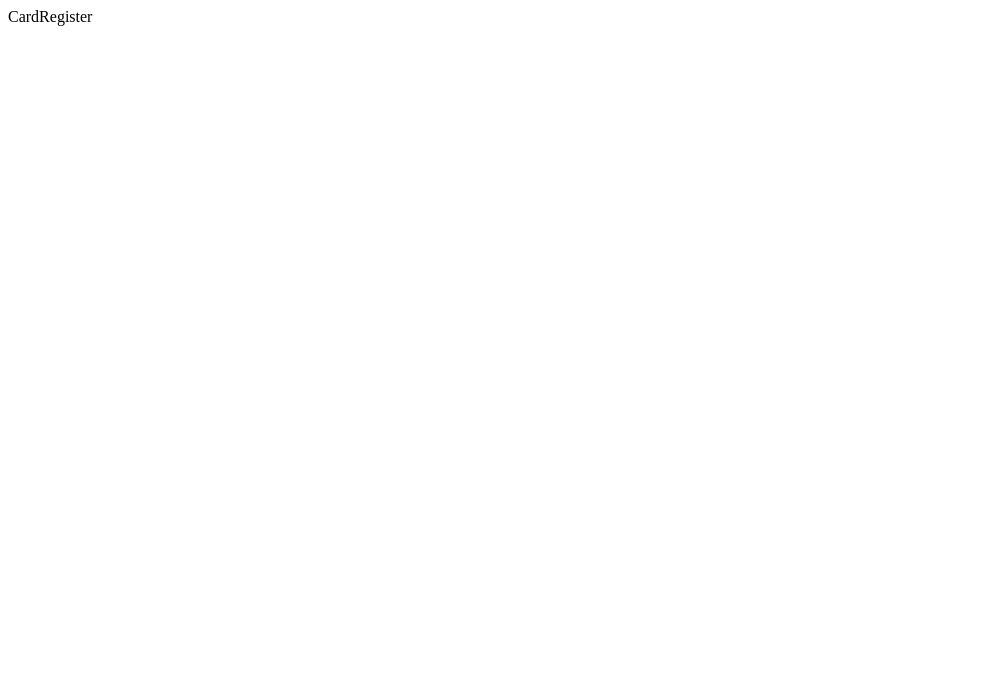
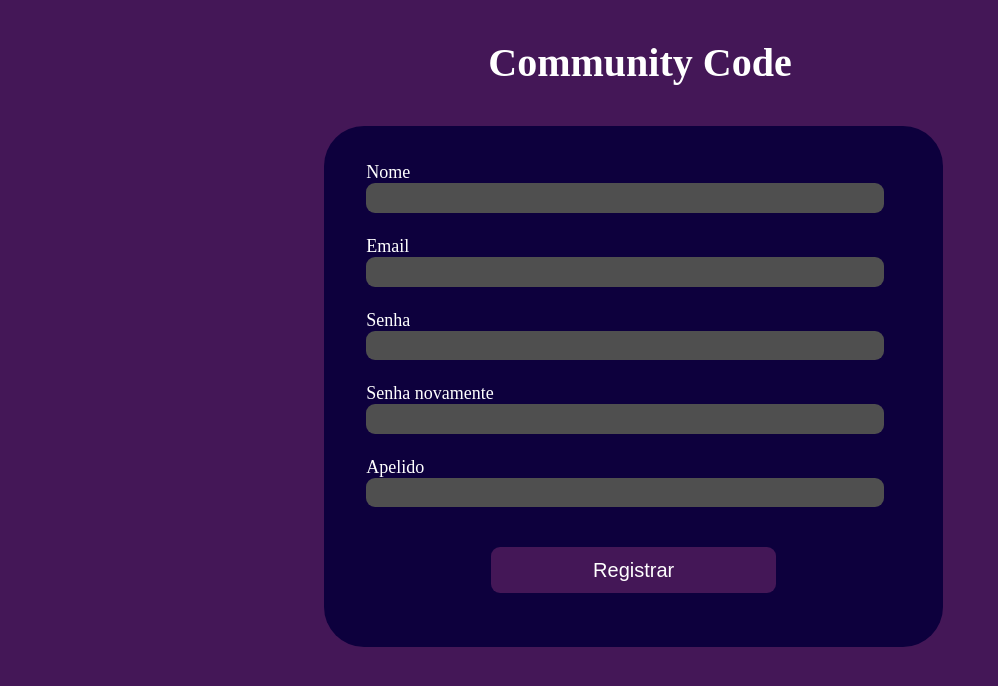
Before and after one commit to Oieusouopi/Projeto-Blog-Front-End, a React (Create React App) app: page /register in a window 1280 px wide. Shown: the top 686 px of the page, without its empty margins (0-998 px from the left). Built offline with nearby package versions, Linux system fonts and the light colour scheme.

Commit message:
styles and page register

```diff
--- a/src/components/cardRegister/CardRegister.jsx
+++ b/src/components/cardRegister/CardRegister.jsx
@@ -1,7 +1,33 @@
-import React from 'react'
+import React from "react"
+import "./style.css"
 
 export default function CardRegister() {
   return (
-    <div>CardRegister</div>
+    <div>
+      <h1 className="title">Community Code</h1>
+      <div className="input_format">
+        <label className="input_form">
+          Nome
+          <input type="text" />
+        </label>
+        <label className="input_form">
+          Email
+          <input type="email" />
+        </label>
+        <label className="input_form">
+          Senha
+          <input type="password" />
+        </label>
+        <label className="input_form">
+          Senha novamente
+          <input type="password" />
+        </label>
+        <label className="input_form">
+          Apelido
+          <input type="text" />
+        </label>
+          <button type="button">Registrar</button>
+      </div>
+    </div>
   )
 }
--- /dev/null
+++ b/src/components/cardRegister/style.css
@@ -0,0 +1,63 @@
+.input_format {
+    width: 45%;
+    height: 50%;
+    display: flex;
+    flex-direction: column;
+    justify-content: center;
+    background-color: #0d003d;
+    border-radius: 40px;
+    border: none;
+    margin-left: 25%;
+    padding: 2%;
+}
+
+* {
+    background-color: #441757;
+}
+
+.title {
+    padding: 1%;
+    font-size: 40px;
+    text-align: center;
+    color: #FFFF;
+}
+
+.input_form {
+    display: grid;
+    padding: 2%;
+    background-color: #0d003d;
+    margin-left: 1%;
+}
+
+input {
+    border-radius: 9px;
+    background-color: #4f4f4f;
+    color: #FFFF;
+    font-size: medium;
+    padding-bottom: 2%;
+    border: none;
+    width: 95%;
+}
+
+label {
+    color: #FFFF;
+    font-size: large;
+}
+
+button {
+    background-color: #441757;
+    border-radius: 9px;
+    font-size: 20px;
+    border: none;
+    color: #FFFF;
+    align-items: center;
+    margin-top: 5%;
+    padding: 2%;
+    width: 50%;
+    margin-bottom: 5%;
+    margin-left: 25%;
+}
+
+button:active {
+    background-color: #4f4f4f;
+}
```
